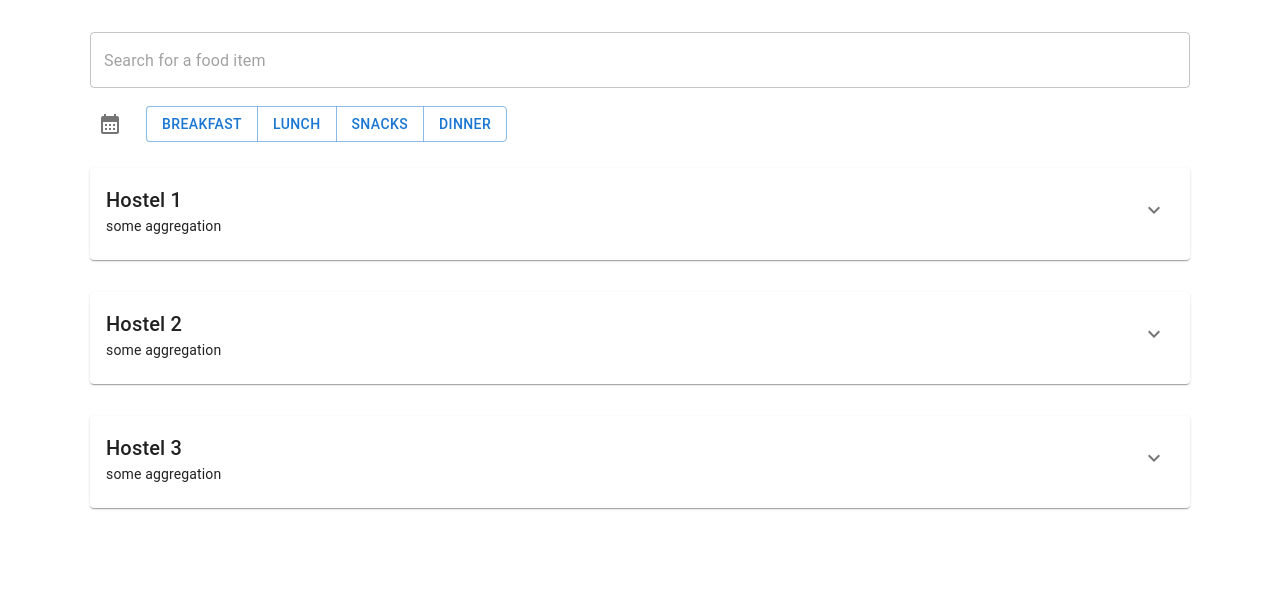
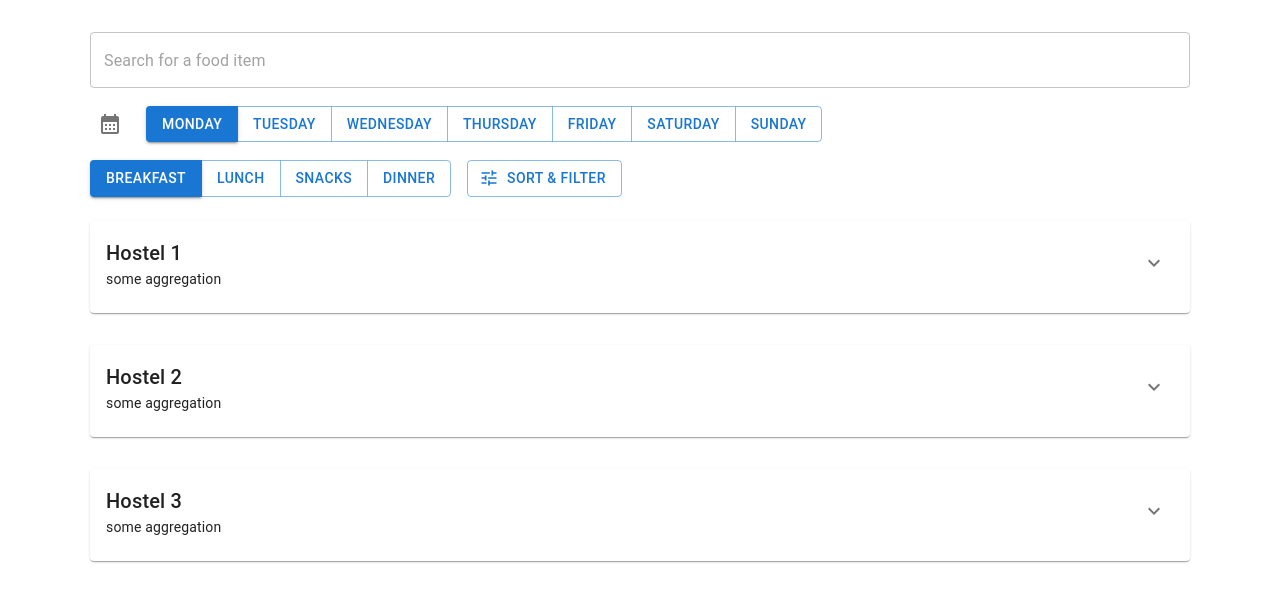
Before and after one commit to vruddhis/fleximess, a React (Vite) app in the folder frontend/: page /dashboard in a window 1280 px wide. Both pictures are taken after a click on the button 110 px from the left and 124 px from the top of the page. Shown: the top 602 px of the page. Built offline with nearby package versions, Linux system fonts and the light colour scheme.

Commit message:
complete layout

```diff
--- a/frontend/src/pages/GuestDashboard.jsx
+++ b/frontend/src/pages/GuestDashboard.jsx
@@ -5,19 +5,18 @@ import {Box,
   ButtonGroup,
   Card,
   CardContent,
-  Chip,
   Collapse,
-  Divider,
   IconButton,
-  InputAdornment,
   TextField,
   Typography,
-  Drawer
-
+  Drawer,
+  Divider,
 } from "@mui/material";
 
 import SearchIcon from "@mui/icons-material/Search";
 import CalendarMonthIcon from "@mui/icons-material/CalendarMonth";
+import TuneIcon from "@mui/icons-material/Tune";
+import CloseIcon from "@mui/icons-material/Close";
 
 import ExpandMoreIcon from "@mui/icons-material/ExpandMore";
 
@@ -27,31 +26,22 @@ import {useState} from 'react';
 
 //food items and hostels all fetched by API
 
-//drawer for filters
-//const [filterOpen, setFilterOpen] = useState(false);
-
 const MEALS = ['BREAKFAST', 'LUNCH', 'DINNER', 'SNACKS'];
 const DEFAULT_KCAL = { BREAKFAST: 400, LUNCH: 600, DINNER: 500, SNACKS: 300 };
-const MEAL_SCHEDULE = [
-  { id: 'BREAKFAST', label: 'Breakfast', end: 10 },
-  { id: 'LUNCH', label: 'Lunch', end: 14 },
-  { id: 'SNACKS', label: 'Snacks', end: 18 },
-  { id: 'DINNER', label: 'Dinner', end: 24 },
-];
+const MEAL_SCHEDULE = [{id: 'BREAKFAST', label: 'Breakfast', end: 10}, {id: 'LUNCH', label: 'Lunch', end: 14}, {id: 'SNACKS', label: 'Snacks', end: 18}, {id: 'DINNER', label: 'Dinner', end: 22}];
+
 
 function today(){
-    const today = new Date();
-    const offset = today.getDay();
-    return offset;
-}
+  return new Date().getDay();}//returns numbers 1 to 0, so we need to map these to monday, tuesday, etc
 
+const WEEK_DAYS = [{id: 1, label: 'Monday'}, {id: 2, label: 'Tuesday'}, {id: 3, label: 'Wednesday'}, {id: 4, label: 'Thursday'}, {id: 5, label: 'Friday'}, {id: 6, label: 'Saturday'}, {id: 0, label: 'Sunday'}];
 
 function whichMealByTime() {
   const h = new Date().getHours();
   if (h < 10) return 'BREAKFAST';
   if (h < 14) return 'LUNCH';
   if (h < 18) return 'SNACKS';
-  return 'DINNER';
+  return 'DINNER'; //what do we do 10 pm to midnight??
 } //also we should disable meals that have already passed
 
 function aggregation(){ //after getting from API we aggregate to find what to show on the hostel lsit
@@ -59,10 +49,23 @@ function aggregation(){ //after getting from API we aggregate to find what to sh
 }
 function GuestDashboard(){
  //we can also use set in useState. so here we initialise it to empty state and then later as we expand or click on the expand button again we remove/add to set
-  const hostel_list = [1, 2, 3];
+  const hostel_list = [
+    { id: 1, name: 'Hostel 1', distance: 0.8, rating: 4.8, type: 'Vegetarian', available: true },
+    { id: 2, name: 'Hostel 2', distance: 1.4, rating: 4.5, type: 'Mixed', available: true },
+    { id: 3, name: 'Hostel 3', distance: 2.1, rating: 4.2, type: 'Non-vegetarian', available: false },
+  ];
   const [expandedHostelIds, setExpandedHostelIds] = useState(new Set());
+
   const [selectedMeal, setSelectedMeal] = useState(whichMealByTime);
+  const [selectedDay, setSelectedDay] = useState(today);
+  const [showDays, setShowDays] = useState(false); //is calendar open or close
+  const [filterOpen, setFilterOpen] = useState(false); //will open up the drawer
+  const [searchQuery, setSearchQuery] = useState(''); //to type
+
+
   const currentHour = new Date().getHours();
+
+
 
   //also from search bar whatever we search should weauto expand that hostel's menu and then highlight? or should we give results separately in popup. ig autoexpansion will be easier
 
@@ -86,29 +89,94 @@ return (<Box className="dashboard-page">
       <TextField
         fullWidth
         placeholder="Search for a food item"
+        value={searchQuery}
+        onChange={(event) => setSearchQuery(event.target.value)}
       />
 
  {/* we will highlight whichever one is chosen */}
       <Box id="whatmeal">
-        <IconButton>
-  <CalendarMonthIcon />
-</IconButton>
+
+
+        <IconButton onClick={() => setShowDays((isVisible) => !isVisible)}>
+          <CalendarMonthIcon />
+        </IconButton>
+
+
+        {showDays ?
+          (<ButtonGroup variant="outlined">
+
+            {WEEK_DAYS.map((day) => {
+              const dayPosition = day.id === 0 ? 6 : day.id - 1;
+              const currentDayPosition = today() === 0 ? 6 : today() - 1; //ugh why are there no if else statements in react
+              const hasPassed = dayPosition < currentDayPosition;
+              const isSelected = selectedDay === day.id;
+
+              return (
+                <Button
+                  key={day.id}
+                  variant={isSelected ? 'contained' : 'outlined'}
+                  disabled={hasPassed}
+                  onClick={() => setSelectedDay(day.id)}>
+                  {day.label}
+                </Button>
+              );
+            })}
+          </ButtonGroup>
+        ) : null}
+
         <ButtonGroup variant="outlined">
 
-          <Button>Breakfast</Button>
-          <Button>Lunch</Button>
-          <Button>Snacks</Button>
-          <Button>Dinner</Button>
-          {/* also we can hide what is already done */}
+          {MEAL_SCHEDULE.map((meal) => {
+            {/*disabling is based on if end time has passed*/}
+            const hasPassed = currentHour >= meal.end;
+
+            return (
+              <Button
+                key={meal.id}
+                variant={selectedMeal === meal.id ? 'contained' : 'outlined'}
+                disabled={hasPassed}
+                onClick={() => setSelectedMeal(meal.id)}
+                aria-pressed={selectedMeal === meal.id}
+              >
+                {meal.label}
+              </Button>
+            );
+          })}
+
         </ButtonGroup>
 
-        {/* a popout (drawer) for all filters */}
+        <Button
+          className="filter-trigger"
+          variant="outlined"
+          startIcon={<TuneIcon />}
+          onClick={() => setFilterOpen(true)}>
+          Sort & filter
+        </Button>
       </Box>
+
+      <Drawer
+        anchor="right"
+        open={filterOpen}
+        onClose={() => setFilterOpen(false)}
+      >
+        <Box className="filter-drawer">
+          <Box className="filter-drawer-header">
+            <Typography variant="h6">Sort & filter</Typography>
+            <IconButton onClick={() => setFilterOpen(false)}>
+              <CloseIcon />
+            </IconButton>
+          </Box>
+          <Divider />
+
+
+        </Box>
+      </Drawer>
 
      {/* for hostels a for loop, and then we can expand also so that will need useState with parameter hostel id */}
       <Box id="hostel-list">
-        {hostel_list.map((hostelId) => {
-          const hostelName = `Hostel ${hostelId}`;
+        {hostel_list.map((hostel) => {
+          const hostelId = hostel.id;
+          const hostelName = hostel.name;
 
 
           const isExpanded = expandedHostelIds.has(hostelId);
--- a/frontend/src/pages/StudentLogin.jsx
+++ b/frontend/src/pages/StudentLogin.jsx
@@ -74,7 +74,7 @@ function StudentLogin(){
             </form>
                         <Divider sx={{ my: 3 }}>OR</Divider>
                         <Stack direction="row" justifyContent="center" spacing={3}>
-                            <Link to="/student-dashboard">View as guest</Link>
+                            <Link to="/dashboard">View as guest</Link>
                             <Link to="/student-signup">Sign up</Link>
                         </Stack>
             </Box>
--- a/frontend/src/pages/dashboard.css
+++ b/frontend/src/pages/dashboard.css
@@ -38,3 +38,31 @@
   flex-direction: column;
   gap: 16px;
 }
+
+.filter-drawer {
+  width: min(360px, 88vw);
+  min-height: 100%;
+  padding: 24px;
+  box-sizing: border-box;
+}
+
+.filter-drawer-header {
+  display: flex;
+  align-items: center;
+  justify-content: space-between;
+  margin-bottom: 16px;
+}
+
+.filter-section {
+  padding: 24px 0;
+}
+
+.filter-section-label {
+  font-weight: 700 !important;
+  margin-bottom: 12px !important;
+}
+
+.filter-option {
+  padding: 10px 0;
+  color: #555;
+}
```
